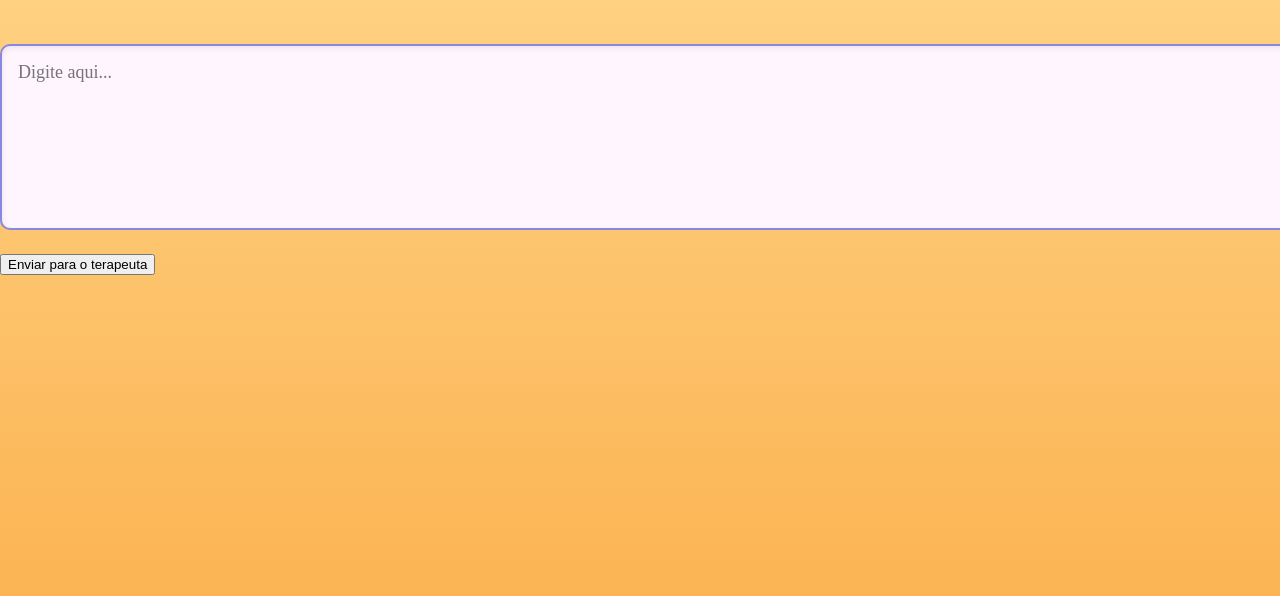
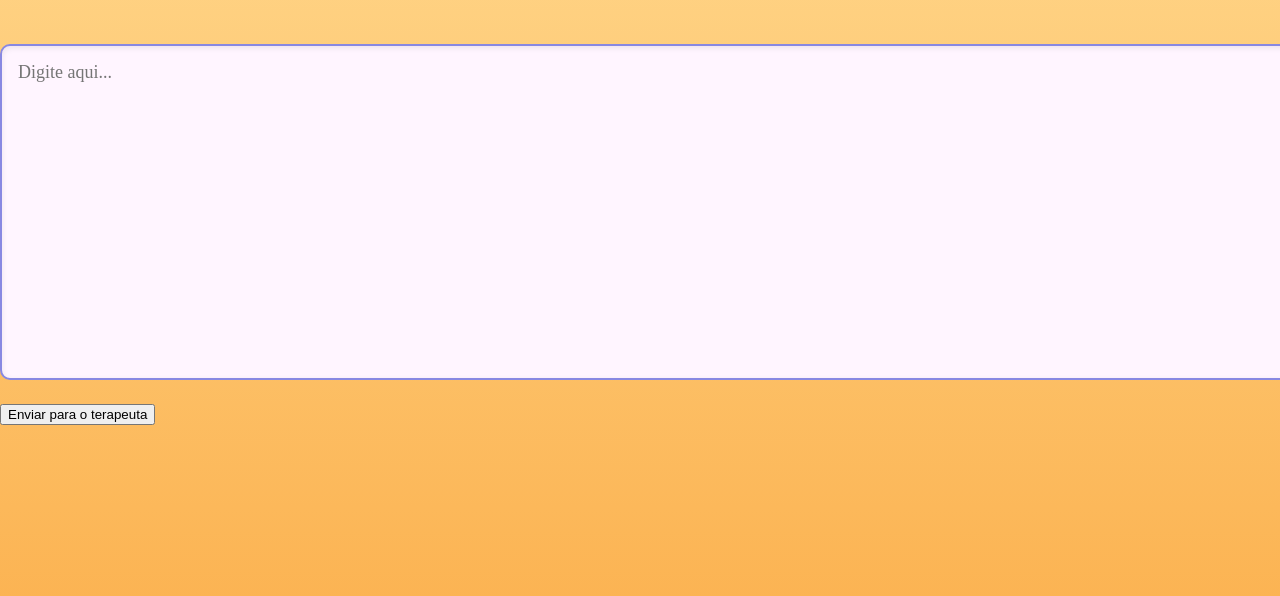
Before and after one commit to GabiPandori/TrabalhoBimestral, a plain HTML site: page pages/diario.html in a window 1280 px wide. Shown: the part 132-728 px from the top of the page. Drawn offline with Linux system fonts and the light colour scheme; a web font is replaced by a local one.

Commit message:
alteração diario

```diff
--- a/pages/diario.html
+++ b/pages/diario.html
@@ -10,9 +10,10 @@
 <script src="../scripts/index.js" defer></script>
 </head>
 <body>
+  <div>
     <h1 class="titulo">Escreva o que aconteceu</h1></a>
-  <textarea id="texto" placeholder="Digite aqui..."></textarea><br />
-  <button id="EnviarTerapeuta">Enviar para o terapeuta</button>
-
+    <textarea id="texto" placeholder="Digite aqui..."></textarea><br />
+    <button id="EnviarTerapeuta">Enviar para o terapeuta</button>
+  </div>
 </body>
 </html>
--- a/styles/diario.css
+++ b/styles/diario.css
@@ -14,7 +14,7 @@ body {
 }
 textarea {
   width: 100%;
-  height: 150px;
+  height: 300px;
   padding: 16px;
   font-size: 18px;
   border-radius: 10px;
@@ -25,9 +25,13 @@ textarea {
   font-family:Playfair, serif;
   box-shadow: 0 2px 6px rgba(0,0,0,0.08) inset;
   transition: border 0.3s ease;
+
 }
 
 textarea:focus {
   border-color: rgb(136, 136, 226);
   outline: none;
 }
+#enviarTerapeuta{
+  text-align: right;
+}
```
